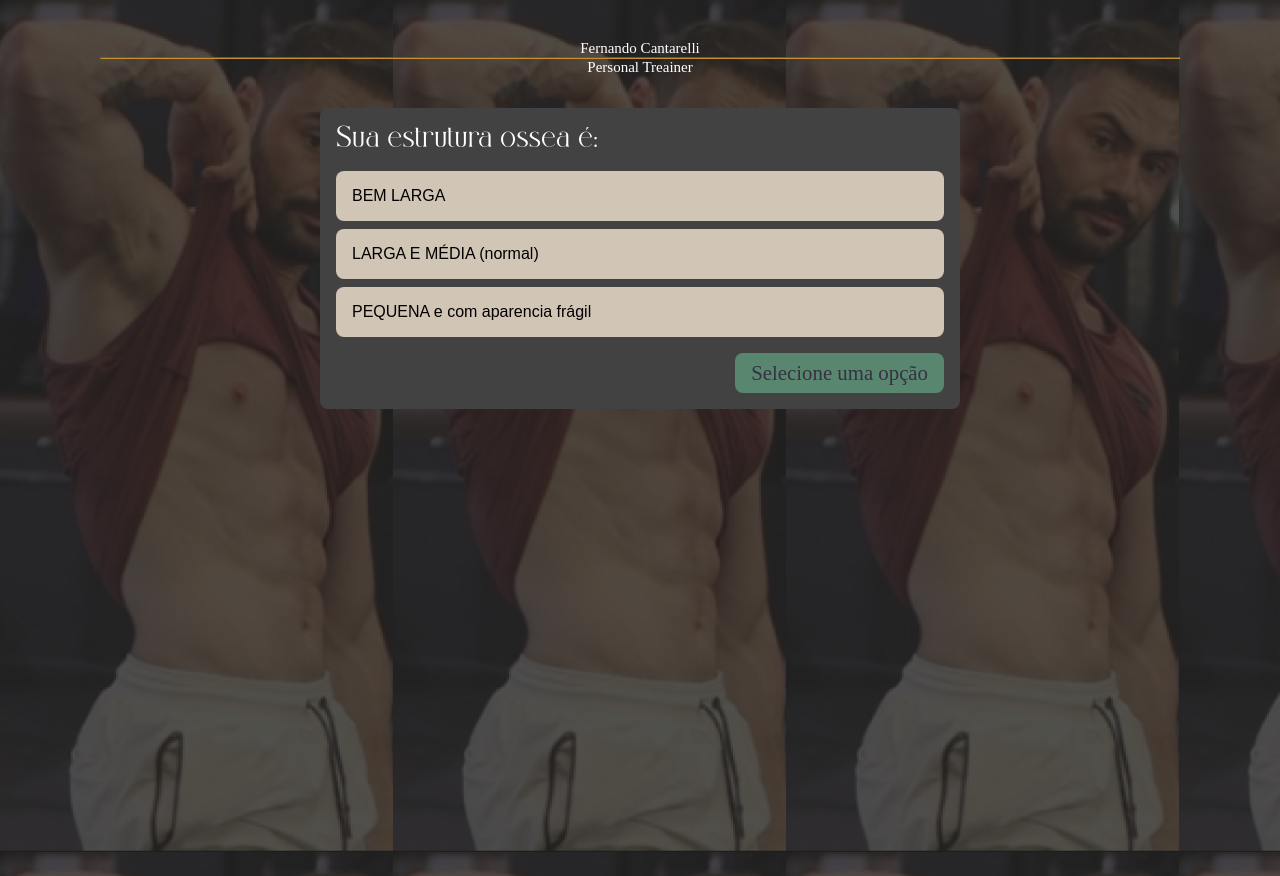
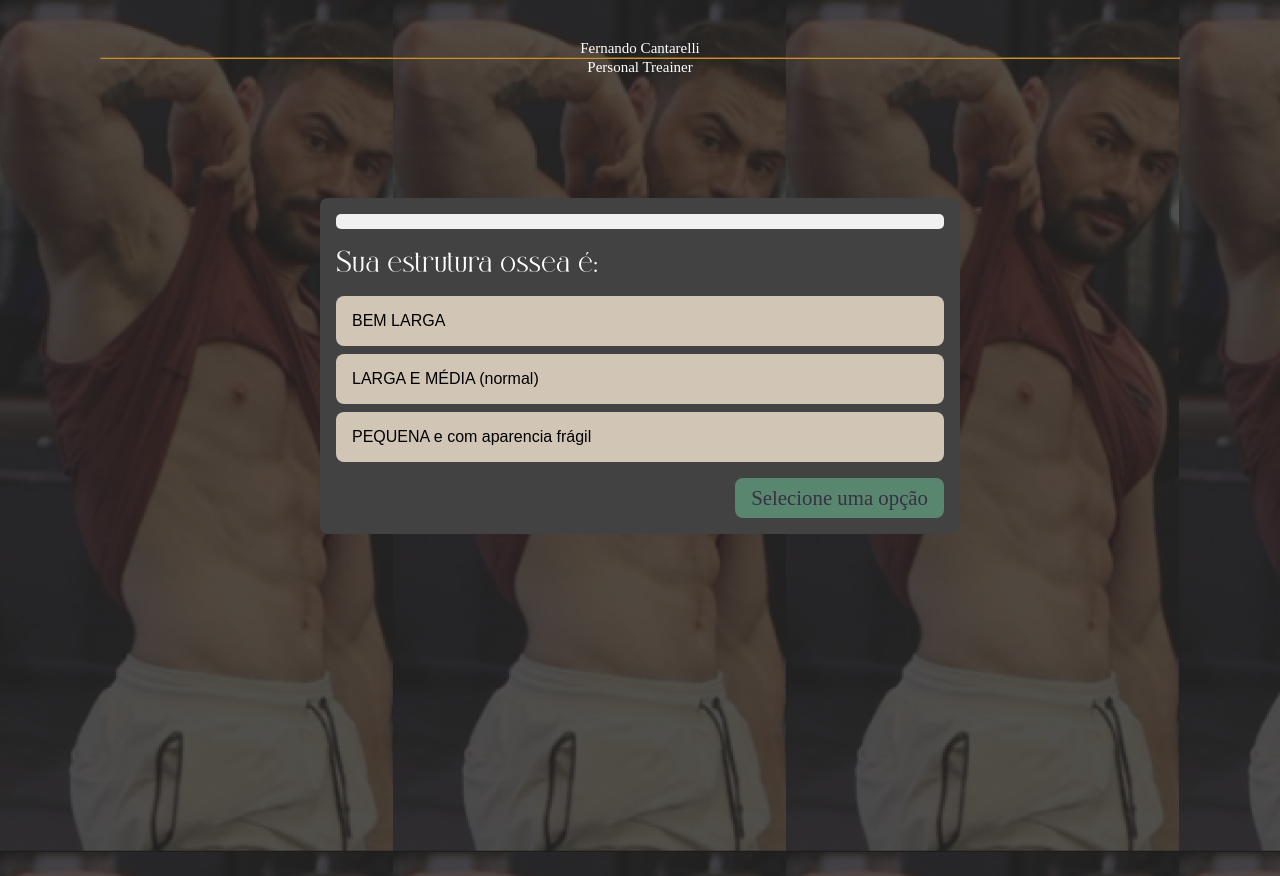
Before and after one commit to DevSolutionsEnterprise/biotype-quiz, a Vue app: page / in a window 1280 px wide. Both pictures are taken after a click on the button "Começar". Built offline with nearby package versions, Linux system fonts and the light colour scheme.

Commit message:
added progress bar

```diff
--- a/index.html
+++ b/index.html
@@ -25,7 +25,6 @@
 
   <style>
     .header-container {
-      /* margin-top: 20px; */
       margin: 40px 100px 0;
     }
     .header {
@@ -38,6 +37,5 @@
     .line {
       border-color: #C89133;
     }
-
   </style>
 </html>
--- a/src/components/Quiz/index.css
+++ b/src/components/Quiz/index.css
@@ -6,6 +6,21 @@
   border-radius: 0.5rem;
   align-self: center;
   flex-wrap: wrap;
+  margin-top: 90px;
+}
+
+.progress-bar {
+  width: 100%;
+  height: 15px;
+  background-color: #f0f0f0;
+  border-radius: 5px;
+  margin-bottom: 20px;
+}
+.inner-bar {
+  height: 100%;
+  background-color: #2cce7d;
+  border-radius: 5px;
+  transition: width 0.3s ease-in-out;
 }
 
 .quiz-info {
--- a/src/components/Quiz/index.vue
+++ b/src/components/Quiz/index.vue
@@ -1,4 +1,6 @@
 <script setup>
+  import { ref } from 'vue'
+
   const emit = defineEmits(['previous', 'next', 'answer']);
 
   defineProps({
@@ -13,8 +15,10 @@
       index: Number
     },
     isFirstQuestion: Boolean,
-    totalQuestion: Number
+    totalQuestion: Number,
   });
+
+  const progress = ref(0);
 
   const NAME_BUTTON_FINISH = 'Finalizar';
   const NAME_BUTTON_NEXT = 'Avançar';
@@ -31,10 +35,24 @@
   const handleAnswerQuestion = (indexQuestion) => {
     emit('answer', Number(indexQuestion));
   }
+
+  const increaseProgress = () => {
+    if (progress.value < 100) {
+      progress.value += 8;
+    }
+  }
+
+  const callFunctions = () => {
+    handleNextQuestion();
+    increaseProgress();
+  }
 </script>
 
 <template>
   <section class="quiz">
+    <div class="progress-bar">
+      <div class="inner-bar" :style="{ width: progress + '%' }"></div>
+    </div>
     <div class="quiz-info">
       <span class="question">
         {{ question.question }}
@@ -76,7 +94,7 @@
       <button
         class="next-button"
         :disabled="question.selected === null"
-        @click="handleNextQuestion"
+        @click="callFunctions"
       >
         {{
           question.index === totalQuestion
```
